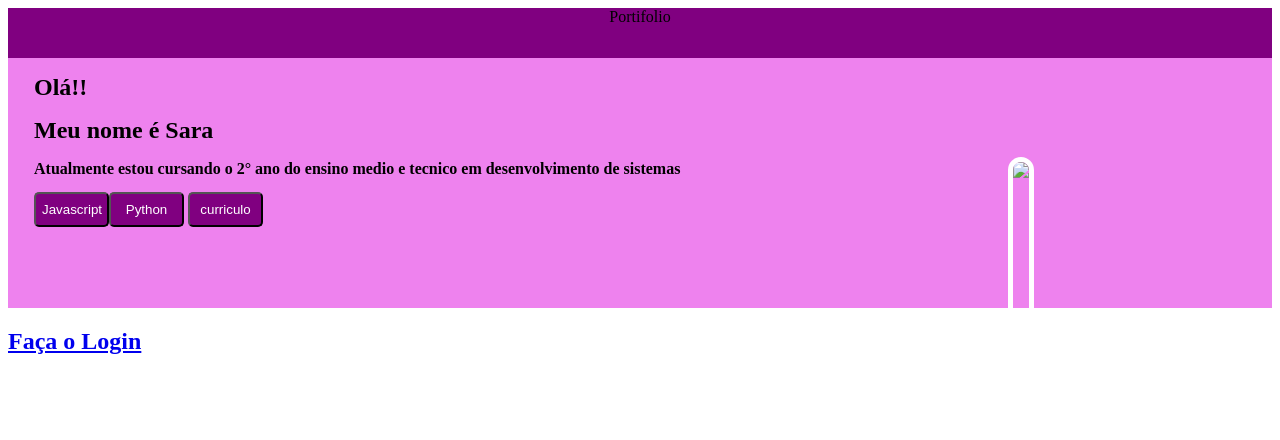
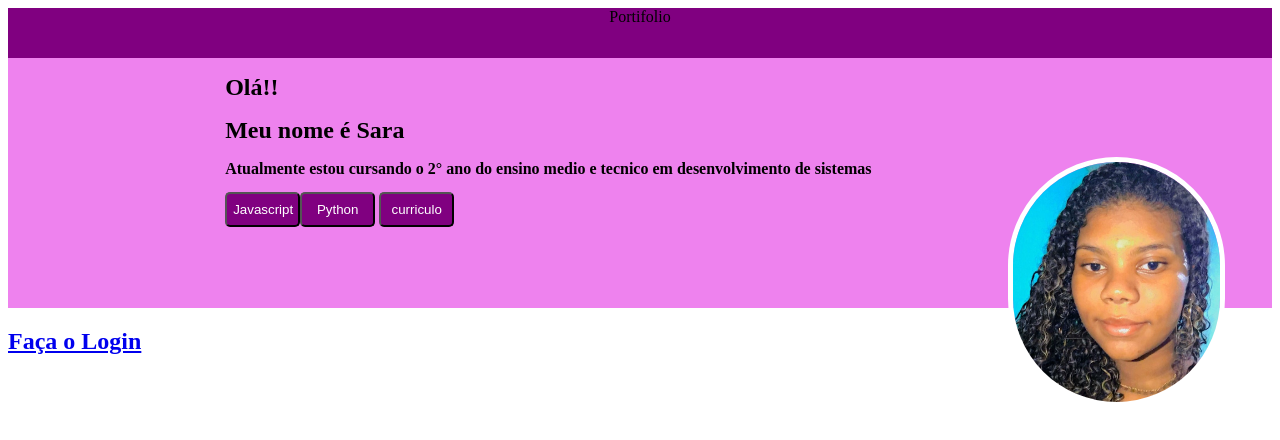
Before and after one commit to saraeduarda03/teste, a plain HTML site: page index.html in a window 1280 px wide. Drawn offline with Linux system fonts and the light colour scheme.

Commit message:
Update index.html

```diff
--- a/index.html
+++ b/index.html
@@ -108,7 +108,7 @@ width: 50%;
 <div class="div3">Portifolio</div>
 <div class="div1">
 
-<img src= "imagem/sara1.jpg" align="right" class="img">
+<img src= "sara1.jpg" align="right" class="img">
 
 <div>
 
```
